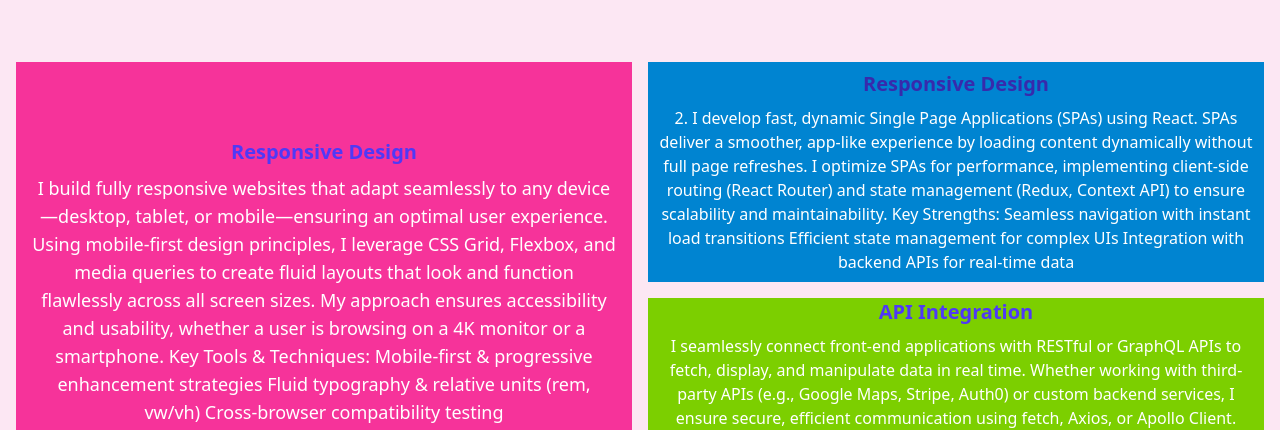
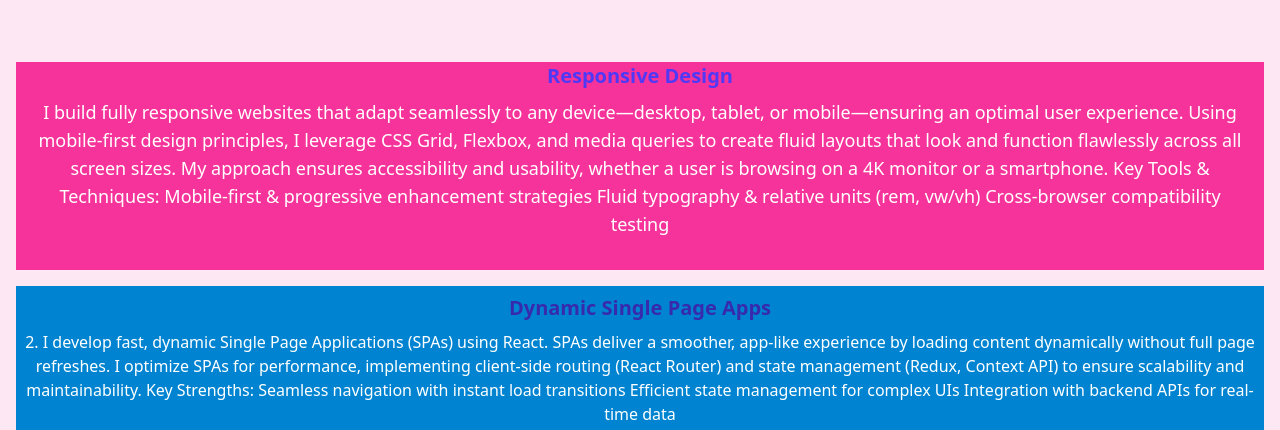
Before and after one commit to mlambo2474/profile, a React (Vite) app: page /skills in a window 1280 px wide. Shown: the part 826-1256 px from the top of the page. Built offline with nearby package versions, Linux system fonts and the light colour scheme.

Commit message:
fixed typos in skills.jsx

```diff
--- a/src/components/Skills.jsx
+++ b/src/components/Skills.jsx
@@ -3,7 +3,7 @@ import uxImage from "../assets/designer3.JPG";
 import devImage from "../assets/designer2.png";
 import webImage from "../assets/designer6.png";
 import { motion } from "framer-motion";
-import Overlay from "./Overlay";
+// import Overlay from "./Overlay";
 
 const Skills = () => {
   const [uiImage, setUiImage] = useState(false);
@@ -46,12 +46,12 @@ const Skills = () => {
       >
         <img
           src="https://static.vecteezy.com/system/resources/previews/017/377/541/non_2x/front-end-development-minimal-infographic-banner-vector.jpg"
-          alt=""
+          alt="a header background of the header"
           className="w-full h-60 lg:h-100  rounded-lg lg:px-10 "
         />
       </motion.div>
 
-      <div className="flex flex-col lg:grid grid-cols-2 gap-4 mx-4 grid-cols-auto-fit pt-36 pb-28">
+      <div className="flex flex-col lg:grid  gap-4 mx-4 grid-cols-auto-fit pt-36 pb-28">
         <div className="row-span-2 bg-pink-500 text-center content-center align-left">
           <h1 className="font-bold text-xl text-indigo-600 ">
             {" "}
@@ -72,7 +72,7 @@ const Skills = () => {
         <div className="bg-sky-600 text-center content-center p-2">
           <h1 className="font-bold text-xl text-indigo-800">
             {" "}
-            Responsive Design
+            Dynamic Single Page Apps
           </h1>
           <p className="text-center text-white mt-2">
             2. I develop fast, dynamic Single Page Applications (SPAs) using
@@ -96,7 +96,7 @@ const Skills = () => {
             APIs to fetch, display, and manipulate data in real time. Whether
             working with third-party APIs (e.g., Google Maps, Stripe, Auth0) or
             custom backend services, I ensure secure, efficient communication
-            using fetch, Axios, or Apollo Client. My implementations includen
+            using fetch, Axios, or Apollo Client. My implementations include
             error handling, loading states, and data caching for reliability and
             performance. Examples of API Work: User authentication (JWT, OAuth)
             Dynamic content loading (e.g., blogs, notes) Real-time updates
@@ -153,7 +153,7 @@ const Skills = () => {
         </motion.div>
       )}
 
-      <div className="bg-teal-950 text-center content-center align-left m-4 p-8">
+      <div className="bg-teal-950 text-center content-center  m-4 p-8">
         {" "}
         <h1 className="font-bold text-xl text-indigo-400">
           Responsive Styling & Modern Tools
```
